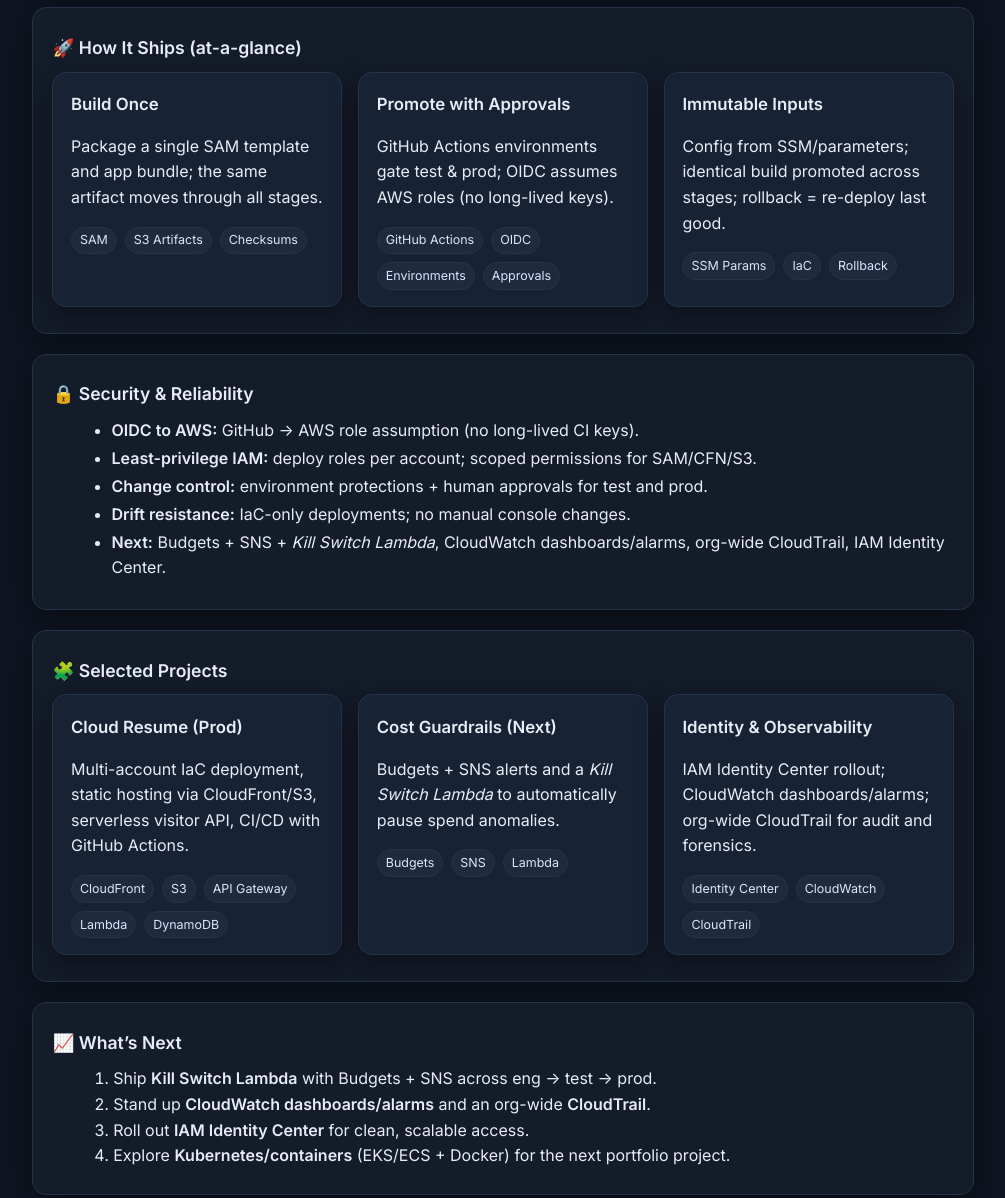
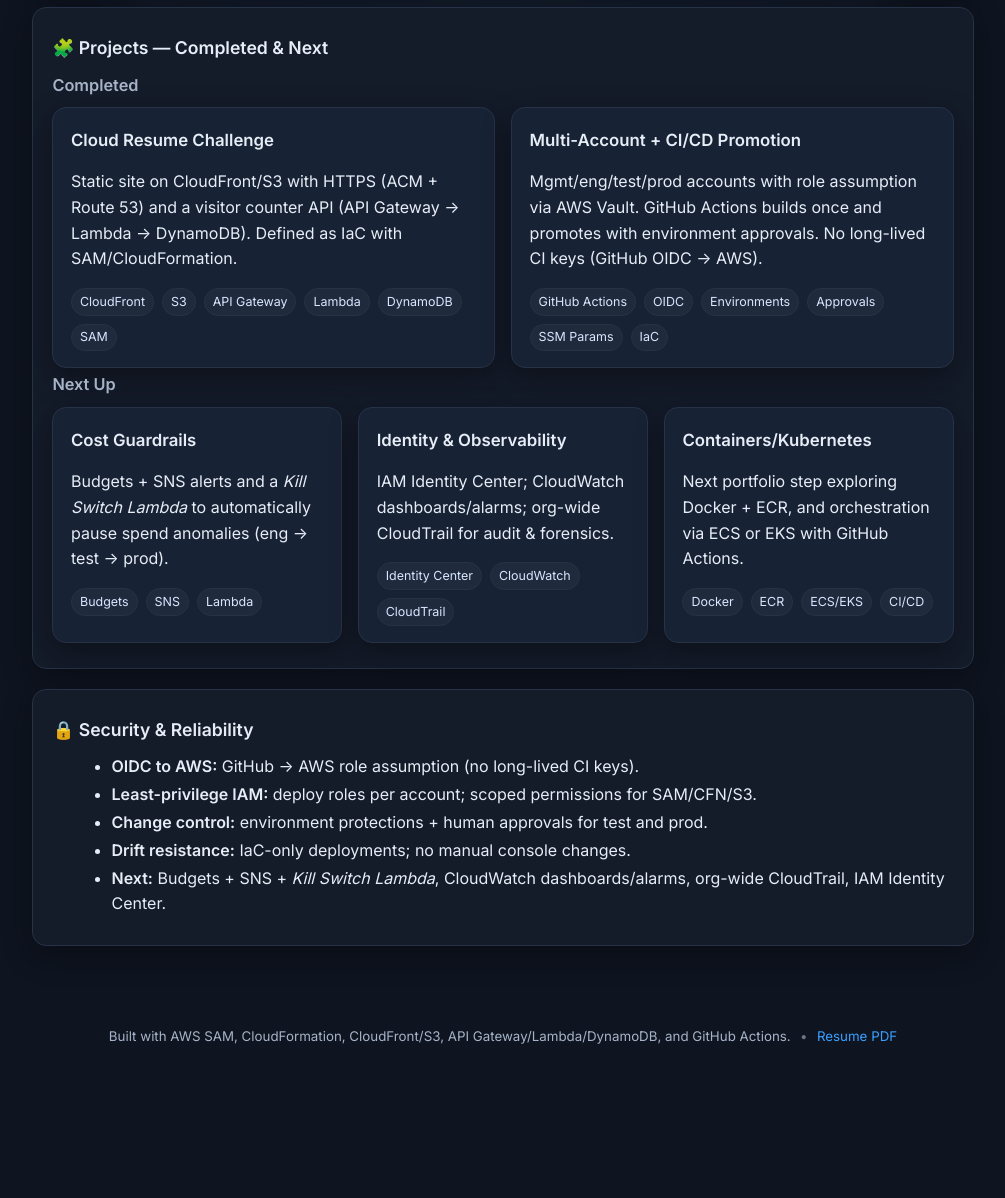
Before and after one commit to zReuben/cloud-resume-challenge, a website: page resume-site/index.html in a window 1280 px wide. Shown: the part 920-2118 px from the top of the page, without its empty margins (137-1142 px from the left). After the commit the page ends 1998 px from the top, so only its background shows below. Drawn offline with Linux system fonts and the light colour scheme; no server answers.

Commit message:
Webpage updates 10.

```diff
--- a/resume-site/index.html
+++ b/resume-site/index.html
@@ -13,16 +13,17 @@
   <meta property="og:url" content="https://reubenmulholland.com">
   <meta property="og:image" content="https://reubenmulholland.com/profile.jpg">
   <meta name="twitter:card" content="summary_large_image">
-  <link rel="icon" href="favicon.ico" type="image/x-icon">
-  <link rel="icon" type="image/png" href="favicon.png">
-  <link rel="shortcut icon" href="favicon.ico" type="image/x-icon">
+  <!-- cache-bust so browsers refresh favicon -->
+  <link rel="icon" href="favicon.ico?v=3" type="image/x-icon">
+  <link rel="icon" type="image/png" href="favicon.png?v=3">
+  <link rel="shortcut icon" href="favicon.ico?v=3" type="image/x-icon">
 
   <!-- fonts + site css -->
   <link href="https://fonts.googleapis.com/css2?family=Inter:wght@400;600&display=swap" rel="stylesheet">
   <link rel="stylesheet" href="style.css" />
 </head>
 <body>
-  <!-- cursor spotlight (keep first so it sits under main content via z-index) -->
+  <!-- cursor spotlight -->
   <div id="spotlight" aria-hidden="true"></div>
 
   <header class="shell">
@@ -38,7 +39,6 @@
       </div>
     </div>
 
-    <!-- nav (keep Home first; external links open in new tab) -->
     <nav aria-label="Primary" class="topnav">
       <a href="index.html">🏠 Home</a>
       <a href="resume.html">📄 Resume</a>
@@ -48,7 +48,6 @@
   </header>
 
   <main class="shell">
-    <!-- intro: why + career alignment -->
     <section class="section">
       <h3 class="kicker">👋 About This Site</h3>
       <p>
@@ -59,7 +58,6 @@
       </p>
     </section>
 
-    <!-- concise feature list (keep to parallel bullets) -->
     <section class="section">
       <h3 class="kicker">✅ What I’ve Built</h3>
       <ul class="bullets">
@@ -71,36 +69,57 @@
       </ul>
     </section>
 
-    <!-- shipping model (small at-a-glance flow with chips) -->
+    <!-- REPLACE "Selected Projects" + "What's Next" with one section -->
     <section class="section">
-      <h3 class="kicker">🚀 How It Ships (at-a-glance)</h3>
+      <h3 class="kicker">🧩 Projects — Completed & Next</h3>
+
+      <h4 class="subkicker">Completed</h4>
       <div class="cards">
         <article class="card">
-          <h4>Build Once</h4>
-          <p>Package a single SAM template and app bundle; the same artifact moves through all stages.</p>
+          <h4>Cloud Resume Challenge</h4>
+          <p>Static site on CloudFront/S3 with HTTPS (ACM + Route 53) and a visitor counter API (API Gateway → Lambda → DynamoDB). Defined as IaC with SAM/CloudFormation.</p>
           <div class="badges">
-            <span class="badge">SAM</span>
-            <span class="badge">S3 Artifacts</span>
-            <span class="badge">Checksums</span>
+            <span class="badge">CloudFront</span><span class="badge">S3</span>
+            <span class="badge">API Gateway</span><span class="badge">Lambda</span>
+            <span class="badge">DynamoDB</span><span class="badge">SAM</span>
           </div>
         </article>
+
         <article class="card">
-          <h4>Promote with Approvals</h4>
-          <p>GitHub Actions environments gate test &amp; prod; OIDC assumes AWS roles (no long-lived keys).</p>
+          <h4>Multi-Account + CI/CD Promotion</h4>
+          <p>Mgmt/eng/test/prod accounts with role assumption via AWS Vault. GitHub Actions builds once and promotes with environment approvals. No long-lived CI keys (GitHub OIDC → AWS).</p>
           <div class="badges">
-            <span class="badge">GitHub Actions</span>
-            <span class="badge">OIDC</span>
-            <span class="badge">Environments</span>
-            <span class="badge">Approvals</span>
+            <span class="badge">GitHub Actions</span><span class="badge">OIDC</span>
+            <span class="badge">Environments</span><span class="badge">Approvals</span>
+            <span class="badge">SSM Params</span><span class="badge">IaC</span>
           </div>
         </article>
+      </div>
+
+      <h4 class="subkicker">Next Up</h4>
+      <div class="cards">
         <article class="card">
-          <h4>Immutable Inputs</h4>
-          <p>Config from SSM/parameters; identical build promoted across stages; rollback = re-deploy last good.</p>
+          <h4>Cost Guardrails</h4>
+          <p>Budgets + SNS alerts and a <em>Kill Switch Lambda</em> to automatically pause spend anomalies (eng → test → prod).</p>
           <div class="badges">
-            <span class="badge">SSM Params</span>
-            <span class="badge">IaC</span>
-            <span class="badge">Rollback</span>
+            <span class="badge">Budgets</span><span class="badge">SNS</span><span class="badge">Lambda</span>
+          </div>
+        </article>
+
+        <article class="card">
+          <h4>Identity & Observability</h4>
+          <p>IAM Identity Center; CloudWatch dashboards/alarms; org-wide CloudTrail for audit & forensics.</p>
+          <div class="badges">
+            <span class="badge">Identity Center</span><span class="badge">CloudWatch</span><span class="badge">CloudTrail</span>
+          </div>
+        </article>
+
+        <article class="card">
+          <h4>Containers/Kubernetes</h4>
+          <p>Next portfolio step exploring Docker + ECR, and orchestration via ECS or EKS with GitHub Actions.</p>
+          <div class="badges">
+            <span class="badge">Docker</span><span class="badge">ECR</span>
+            <span class="badge">ECS/EKS</span><span class="badge">CI/CD</span>
           </div>
         </article>
       </div>
@@ -117,45 +136,6 @@
         <li><strong>Next:</strong> Budgets + SNS + <em>Kill Switch Lambda</em>, CloudWatch dashboards/alarms, org-wide CloudTrail, IAM Identity Center.</li>
       </ul>
     </section>
-
-    <!-- examples -->
-    <section class="section">
-      <h3 class="kicker">🧩 Selected Projects</h3>
-      <div class="cards">
-        <article class="card">
-          <h4>Cloud Resume (Prod)</h4>
-          <p>Multi-account IaC deployment, static hosting via CloudFront/S3, serverless visitor API, CI/CD with GitHub Actions.</p>
-          <div class="badges">
-            <span class="badge">CloudFront</span><span class="badge">S3</span><span class="badge">API Gateway</span><span class="badge">Lambda</span><span class="badge">DynamoDB</span>
-          </div>
-        </article>
-        <article class="card">
-          <h4>Cost Guardrails (Next)</h4>
-          <p>Budgets + SNS alerts and a <em>Kill Switch Lambda</em> to automatically pause spend anomalies.</p>
-          <div class="badges">
-            <span class="badge">Budgets</span><span class="badge">SNS</span><span class="badge">Lambda</span>
-          </div>
-        </article>
-        <article class="card">
-          <h4>Identity &amp; Observability</h4>
-          <p>IAM Identity Center rollout; CloudWatch dashboards/alarms; org-wide CloudTrail for audit and forensics.</p>
-          <div class="badges">
-            <span class="badge">Identity Center</span><span class="badge">CloudWatch</span><span class="badge">CloudTrail</span>
-          </div>
-        </article>
-      </div>
-    </section>
-
-    <!-- roadmap -->
-    <section class="section">
-      <h3 class="kicker">📈 What’s Next</h3>
-      <ol class="next">
-        <li>Ship <strong>Kill Switch Lambda</strong> with Budgets + SNS across eng → test → prod.</li>
-        <li>Stand up <strong>CloudWatch dashboards/alarms</strong> and an org-wide <strong>CloudTrail</strong>.</li>
-        <li>Roll out <strong>IAM Identity Center</strong> for clean, scalable access.</li>
-        <li>Explore <strong>Kubernetes/containers</strong> (EKS/ECS + Docker) for the next portfolio project.</li>
-      </ol>
-    </section>
   </main>
 
   <footer class="shell footer">
@@ -166,7 +146,7 @@
     </small>
   </footer>
 
-  <!-- spotlight logic (simple rAF follower; keep in sync with style.css) -->
+  <!-- spotlight logic -->
   <script>
     (function () {
       const s = document.getElementById('spotlight');
@@ -176,8 +156,9 @@
       window.addEventListener('mousemove', onMove, { passive: true });
 
       function tick() {
-        x += (tx - x) * 0.35;
-        y += (ty - y) * 0.35;
+        // slightly snappier follow
+        x += (tx - x) * 0.45;
+        y += (ty - y) * 0.45;
         s.style.transform = `translate3d(${x}px, ${y}px, 0) translate(-50%, -50%)`;
         requestAnimationFrame(tick);
       }
@@ -190,7 +171,6 @@
     })();
   </script>
 
-  <!-- visitor count script (same API as before) -->
   <script src="visitorCount.js?v=7"></script>
 </body>
 </html>
--- a/resume-site/style.css
+++ b/resume-site/style.css
@@ -134,9 +134,36 @@
   width: 100%; height: 85vh; border: none; border-radius: 8px; background: #fff;
 }
 
-/* Ensure spotlight sits under content but above page bg here too */
-#spotlight { z-index: 1; }
-.shell, .section, .topnav { position: relative; z-index: 2; }
+/* Spotlight cursor effect — bigger + softer blush */
+#spotlight{
+  position: fixed;
+  left: 0; top: 0;
+  width: 1300px;
+  height: 1300px;
+  pointer-events: none;
+  border-radius: 50%;
+  transform: translate(-50%,-50%);
+  z-index: 1;
+  mix-blend-mode: screen;
+  background:
+    radial-gradient(circle at center,
+      rgba(80,150,255,0.18) 0%,
+      rgba(80,150,255,0.14) 20%,
+      rgba(80,150,255,0.10) 38%,
+      rgba(80,150,255,0.06) 56%,
+      rgba(80,150,255,0.03) 70%,
+      rgba(80,150,255,0.00) 82%);
+  filter: blur(14px);
+  opacity: 0.9;
+}
+
+/* small subheading used in Projects section */
+.subkicker{
+  margin: .2rem 0 .6rem;
+  font-size: 1.02rem;
+  color: var(--muted);
+  font-weight: 600;
+}
 
 /* Roles subline */
 .roles-sub { color: var(--muted); font-weight: 600; }
```
